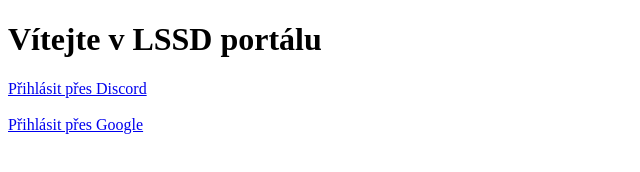
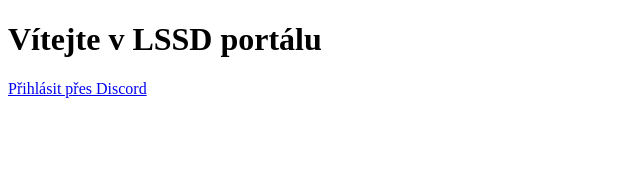
Before and after one commit to BCole2/LSSD-WEB, a website: page index.html in a window 1280 px wide. Shown: the whole page, without its empty margins (0-640 px from the left). Drawn offline with Linux system fonts and the light colour scheme.

Commit message:
Update index.html

```diff
--- a/index.html
+++ b/index.html
@@ -11,9 +11,5 @@
     <div>
         <a href="/auth/discord">Přihlásit přes Discord</a>
     </div>
-    <br>
-    <div>
-        <a href="/auth/google">Přihlásit přes Google</a>
-    </div>
 </body>
 </html>
```
